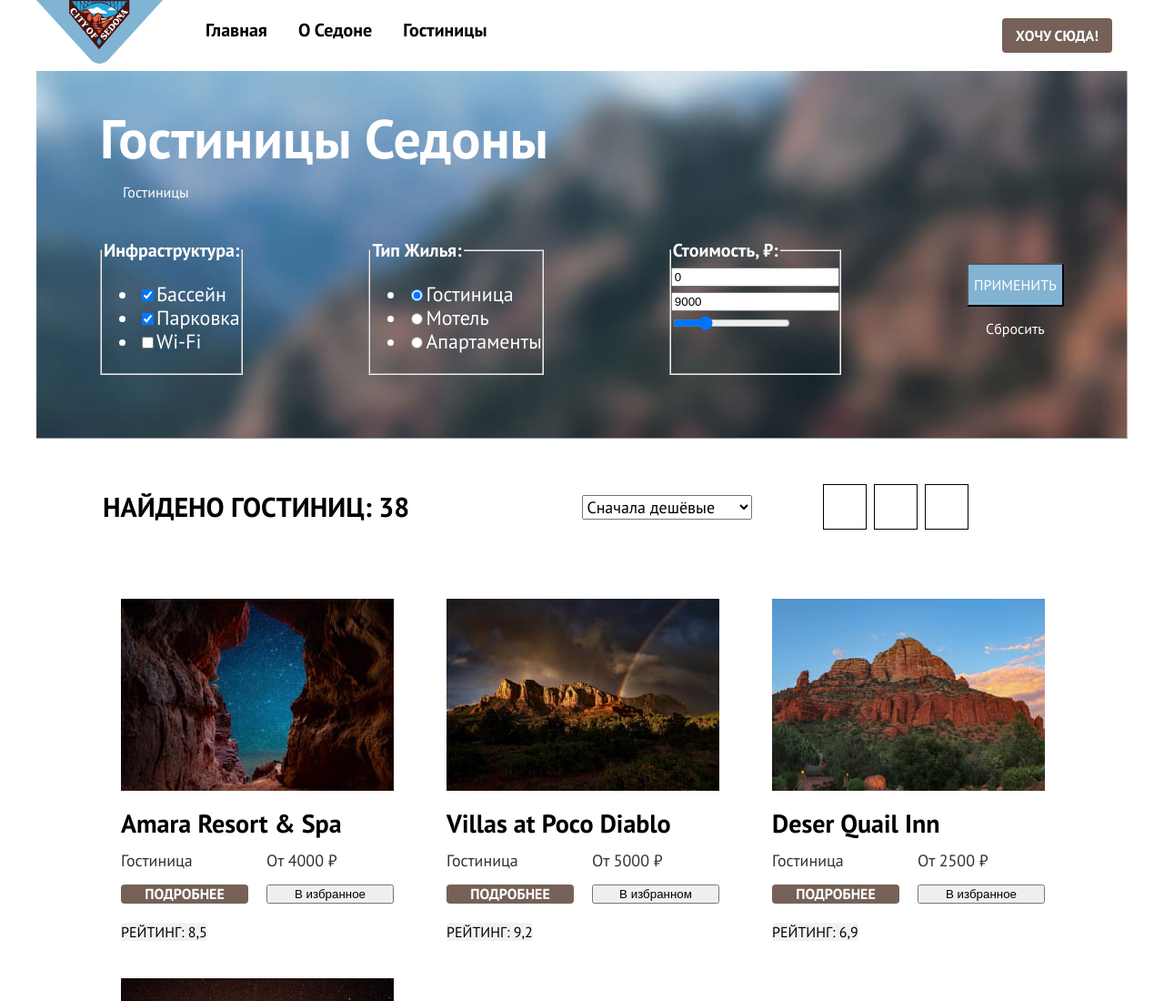
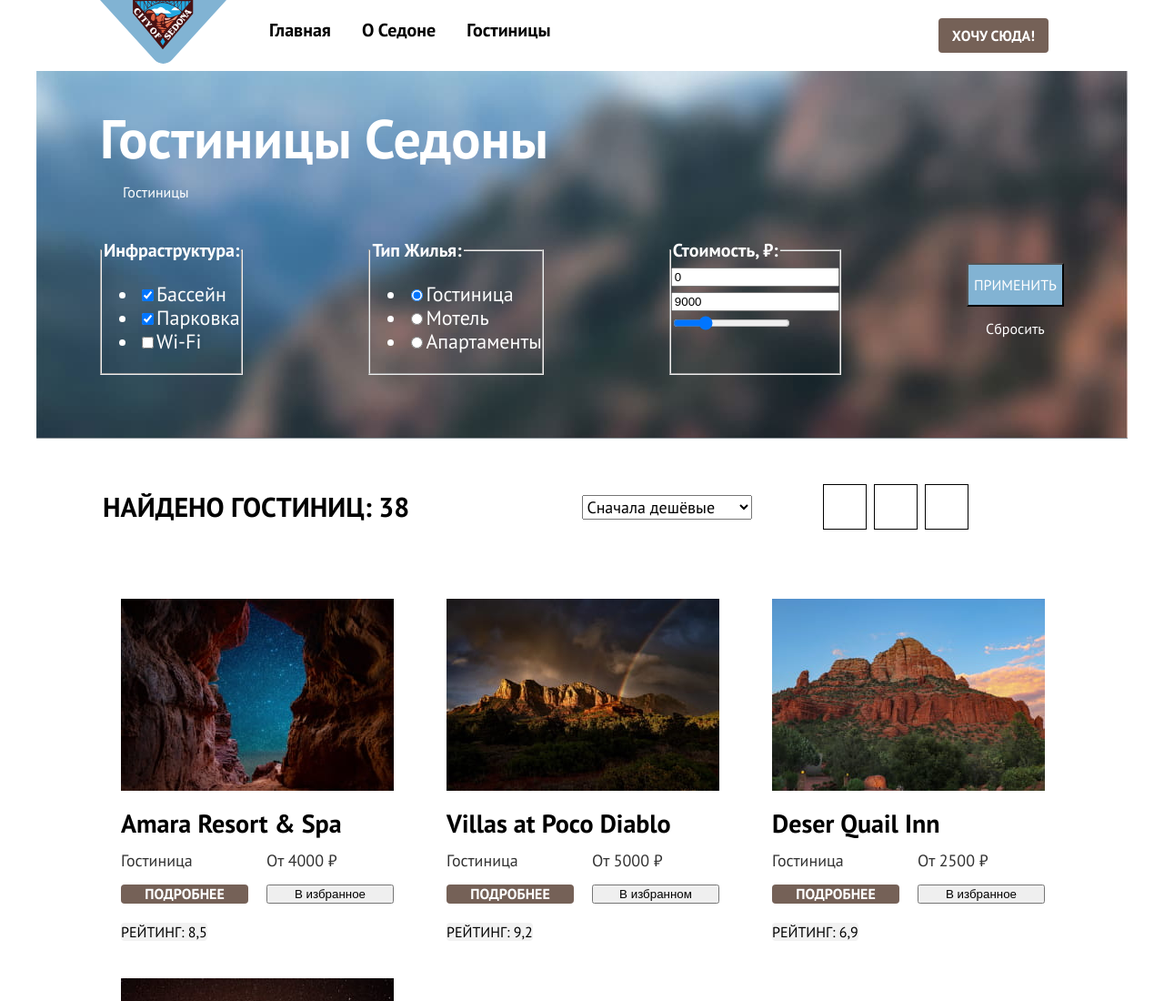
Before and after one commit to htmlacademy-htmlcss/1970597-sedona-34, a plain HTML site: page catalog.html in a window 1280 px wide. Shown: the top 1100 px of the page at 91% size. Drawn offline with Linux system fonts and the light colour scheme.

Commit message:
добавляет паддинг в шапку

```diff
--- a/styles/style.css
+++ b/styles/style.css
@@ -49,6 +49,10 @@ body{
 }
 
 /* Header navigation */
+.page-header{
+  padding-right: 70px;
+  padding-left: 70px;
+}
 .main-nav{
   display: flex;
   justify-content: space-between;
```
Also changed, not shown: catalog.html (+0 -2 lines).
